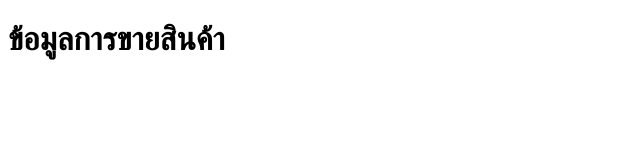
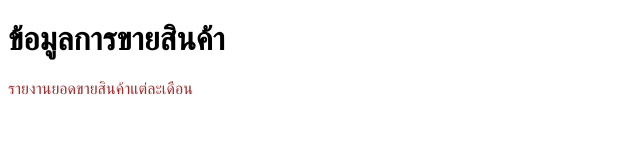
Before and after one commit to vasan617/new-project, a plain HTML site: page index.html in a window 1280 px wide. Shown: the whole page, without its empty margins (0-640 px from the left). Drawn offline with Linux system fonts and the light colour scheme.

Commit message:
Del readme

```diff
--- a/index.html
+++ b/index.html
@@ -4,8 +4,15 @@
     <meta charset="UTF-8">
     <meta name="viewport" content="width=<device-width>, initial-scale=1.0">
     <title>Document</title>
+    <style>
+        p{
+            color :brown
+        }
+
+    </style>
 </head>
 <body>
     <h1>ข้อมูลการขายสินค้า</h1>
+    <p>รายงานยอดขายสินค้าแต่ละเดือน</p>
 </body>
 </html>
```
Also changed, not shown: readme.txt (deleted).
